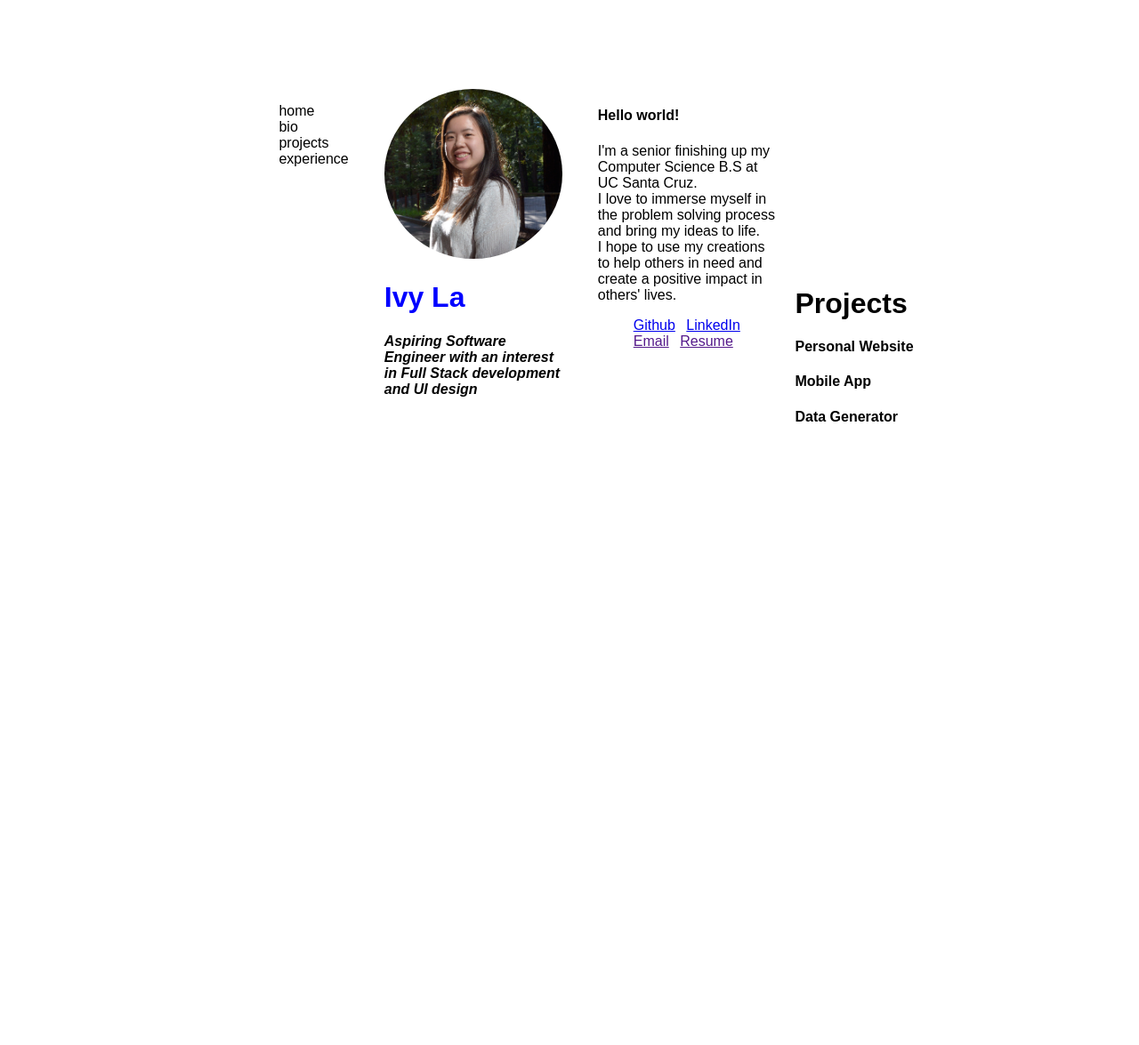
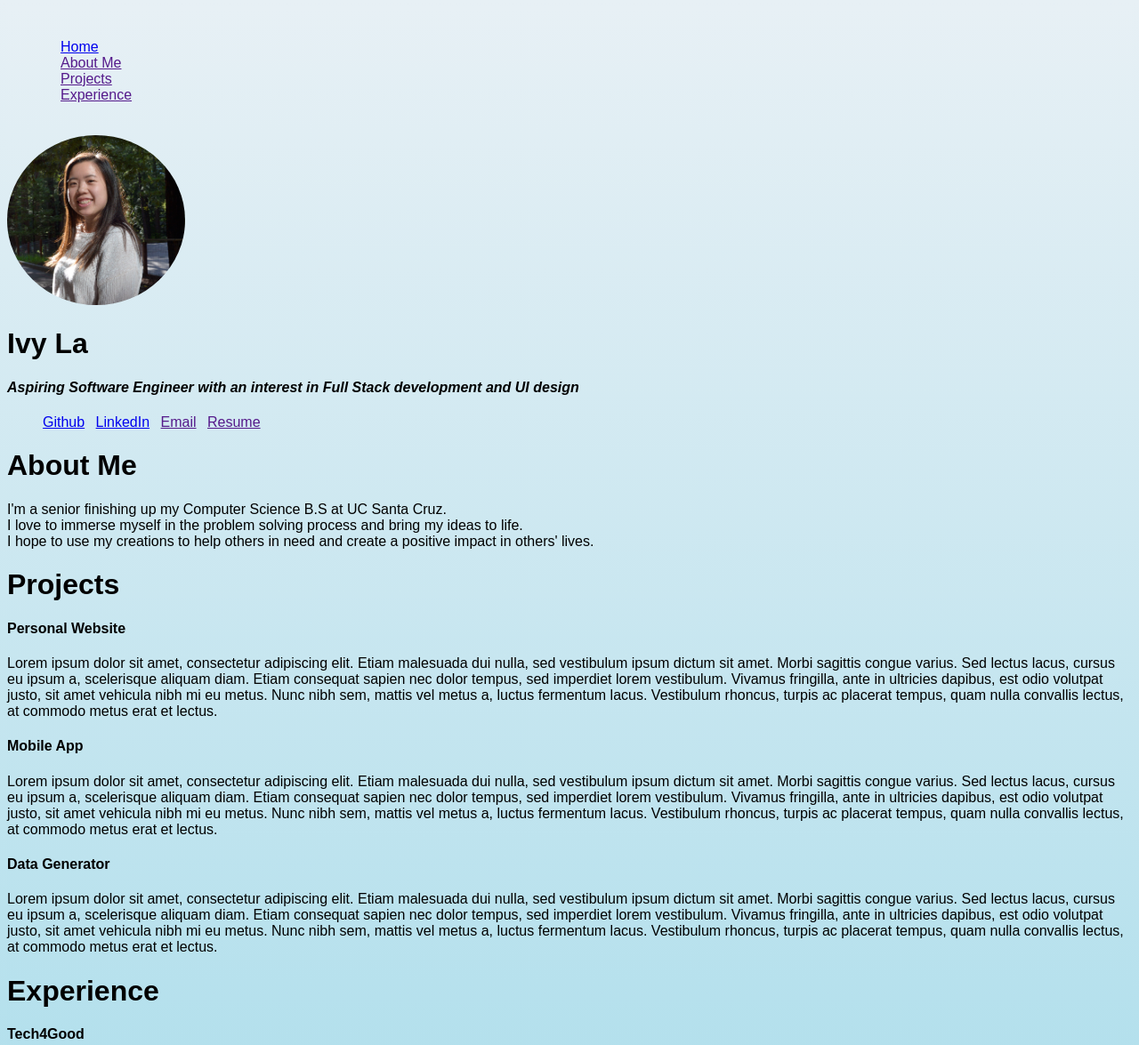
Before and after one commit to ivyla/ivyla.github.io-old, a plain HTML site: page index.html in a window 1280 px wide. Shown: the top 1175 px of the page at 89% size. Before the commit the page ends 800 px from the top, so only its background shows below. Drawn offline with Linux system fonts and the light colour scheme.

Commit message:
current layout

```diff
--- a/index.html
+++ b/index.html
@@ -9,39 +9,25 @@
     <body>
         <!-- flex container, following divs will be "flex items" -->
         <div class = "wrapper">
-            <div class ="navi">
+            <div class ="navigation-bar">
                 <ul class = "collection">
-                    <li> home </li>
-                    <li> bio </li>
-                    <li> projects </li>
-                    <li> experience </li>
+                    <li> <a href = "#" name = "yeet"> Home </a>  </li>
+                    <li> <a href = ""> About Me </a>  </li>
+                    <li> <a href = ""> Projects </a>  </li>
+                    <li> <a href = ""> Experience </a>  </li>
                 </ul>
             </div>
 
             <!-- Introductory heading -->
-            <div class = "nameplate">
+            <div class = "header" id = "yeet">
                 <img id = "prof-pic" src= "img/default.png" width = "200"/>
 
-                <h1 id = "ivyla">
+                <h1>
                     Ivy La
                 </h1>
                 <h4>
                     <i> Aspiring Software Engineer with an interest in Full Stack development and UI design </i>
                 </h4>
-            </div>
-
-            <!-- Bio  -->
-            <div class = "bio">
-                <h4>
-                    Hello world!
-                </h4>
-                <p>
-                    I'm a senior finishing up my Computer Science B.S at UC Santa Cruz. <br>
-                    I love to immerse myself in the problem solving process and bring my ideas to life.<br>
-                    I hope to use my creations to help others in need and create a positive impact in others' lives.<br>
-                </p>
-
-                <!-- Media handles -->
                 <div class = "media-handles">
                     <ul class = "collection">
                         <li> <a href ="https://github.com/ivyla"> Github </a> </li>
@@ -52,13 +38,36 @@
                 </div>
             </div>
 
-        </div>
+            <div class = bio">
+                <h1>
+                    About Me
+                </h4>
+                <p>
+                    I'm a senior finishing up my Computer Science B.S at UC Santa Cruz. <br>
+                    I love to immerse myself in the problem solving process and bring my ideas to life.<br>
+                    I hope to use my creations to help others in need and create a positive impact in others' lives.<br>
+                </p>
+            </div>
 
-        <div class = projects>
-            <h1> Projects </h1>
-            <h4> Personal Website </h4>
-            <h4> Mobile App </h4>
-            <h4> Data Generator </h4>
+            <div class = "projects">
+                <h1> Projects </h1>
+                <h4> Personal Website </h4>
+                <p> Lorem ipsum dolor sit amet, consectetur adipiscing elit. Etiam malesuada dui nulla, sed vestibulum ipsum dictum sit amet. Morbi sagittis congue varius. Sed lectus lacus, cursus eu ipsum a, scelerisque aliquam diam. Etiam consequat sapien nec dolor tempus, sed imperdiet lorem vestibulum. Vivamus fringilla, ante in ultricies dapibus, est odio volutpat justo, sit amet vehicula nibh mi eu metus. Nunc nibh sem, mattis vel metus a, luctus fermentum lacus. Vestibulum rhoncus, turpis ac placerat tempus, quam nulla convallis lectus, at commodo metus erat et lectus. </p>
+                <h4> Mobile App </h4>
+                <p> Lorem ipsum dolor sit amet, consectetur adipiscing elit. Etiam malesuada dui nulla, sed vestibulum ipsum dictum sit amet. Morbi sagittis congue varius. Sed lectus lacus, cursus eu ipsum a, scelerisque aliquam diam. Etiam consequat sapien nec dolor tempus, sed imperdiet lorem vestibulum. Vivamus fringilla, ante in ultricies dapibus, est odio volutpat justo, sit amet vehicula nibh mi eu metus. Nunc nibh sem, mattis vel metus a, luctus fermentum lacus. Vestibulum rhoncus, turpis ac placerat tempus, quam nulla convallis lectus, at commodo metus erat et lectus.</p>
+                <h4> Data Generator </h4>
+                <p> Lorem ipsum dolor sit amet, consectetur adipiscing elit. Etiam malesuada dui nulla, sed vestibulum ipsum dictum sit amet. Morbi sagittis congue varius. Sed lectus lacus, cursus eu ipsum a, scelerisque aliquam diam. Etiam consequat sapien nec dolor tempus, sed imperdiet lorem vestibulum. Vivamus fringilla, ante in ultricies dapibus, est odio volutpat justo, sit amet vehicula nibh mi eu metus. Nunc nibh sem, mattis vel metus a, luctus fermentum lacus. Vestibulum rhoncus, turpis ac placerat tempus, quam nulla convallis lectus, at commodo metus erat et lectus. </p>
+            </div>
+
+            <div class = "experiences">
+                <h1> Experience </h1>
+                <h4> Tech4Good </h4>
+                <p> Lorem ipsum dolor sit amet, consectetur adipiscing elit. Etiam malesuada dui nulla, sed vestibulum ipsum dictum sit amet. Morbi sagittis congue varius. Sed lectus lacus, cursus eu ipsum a, scelerisque aliquam diam. Etiam consequat sapien nec dolor tempus, sed imperdiet lorem vestibulum. Vivamus fringilla, ante in ultricies dapibus, est odio volutpat justo, sit amet vehicula nibh mi eu metus. Nunc nibh sem, mattis vel metus a, luctus fermentum lacus. Vestibulum rhoncus, turpis ac placerat tempus, quam nulla convallis lectus, at commodo metus erat et lectus. </p>
+                <h4> Salesforce </h4>
+                <p> Lorem ipsum dolor sit amet, consectetur adipiscing elit. Etiam malesuada dui nulla, sed vestibulum ipsum dictum sit amet. Morbi sagittis congue varius. Sed lectus lacus, cursus eu ipsum a, scelerisque aliquam diam. Etiam consequat sapien nec dolor tempus, sed imperdiet lorem vestibulum. Vivamus fringilla, ante in ultricies dapibus, est odio volutpat justo, sit amet vehicula nibh mi eu metus. Nunc nibh sem, mattis vel metus a, luctus fermentum lacus. Vestibulum rhoncus, turpis ac placerat tempus, quam nulla convallis lectus, at commodo metus erat et lectus. </p>
+            </div>
+
+        <!-- End of wrapper div  -->
         </div>
     </body>
 </html>
--- a/style.css
+++ b/style.css
@@ -1,47 +1,41 @@
 html, body {
-    display: flex;
-    align-items: center;
-    justify-content: center;
     font-family: "Noto-Sans", sans-serif;
-    height: 100%;
-    margin: 0px;
-    padding: 0px;
+    scroll-behavior: smooth;
+    background: linear-gradient(to bottom, rgba(231, 240, 245, 1) 0%, rgba(170, 221, 235, 1) 100%);
+    /* display: flex;
+    align-content: center; */
 }
 
 #prof-pic {
     border-radius: 50%
 }
 
-.wrapper {
-    display: flex;
-    flex-direction: row;
-    max-width: 50%;
-    height: 80%;
-    /* background-color: green; */
+.navigation-bar {
+    text-decoration: none;
+    display: inline-block;
+    margin: 10px;
+    padding: 10px;
 }
 
-.nameplate, .bio, .navi {
+/* .wrapper {
+    display: flex;
+    align-items: stretch;
+    justify-content: flex-start;
+    height: 100%;
+    margin: 0px;
+    padding: 0px;
+    width: 80%;
+    background-color: green;
+} */
+
+/* .nameplate, .bio, .navi {
     align-items: center;
     justify-content: center;
     margin: 10px;
     padding: 10px;
-}
+} */
 
-#ivyla {
-    color: blue;
-}
 
-.bio {
-    align-items: center;
-    /* margin: 10px; */
-    /* padding: 10px; */
-}
-
-.navi {
-    margin: 10px;
-    padding: 10px;
-    /* list-style-type: none; */
-}
 
 .collection {
     list-style-type: none;
```
